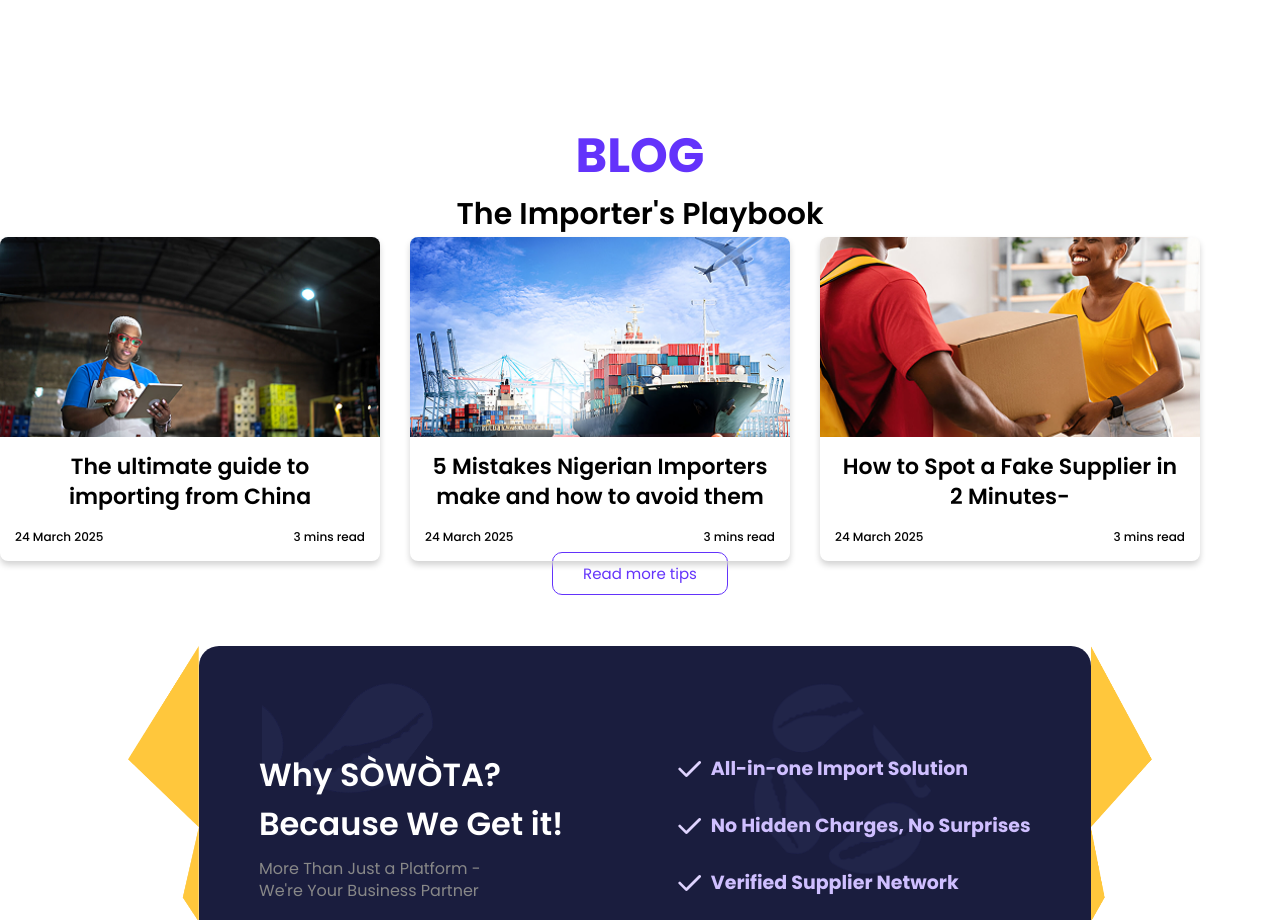
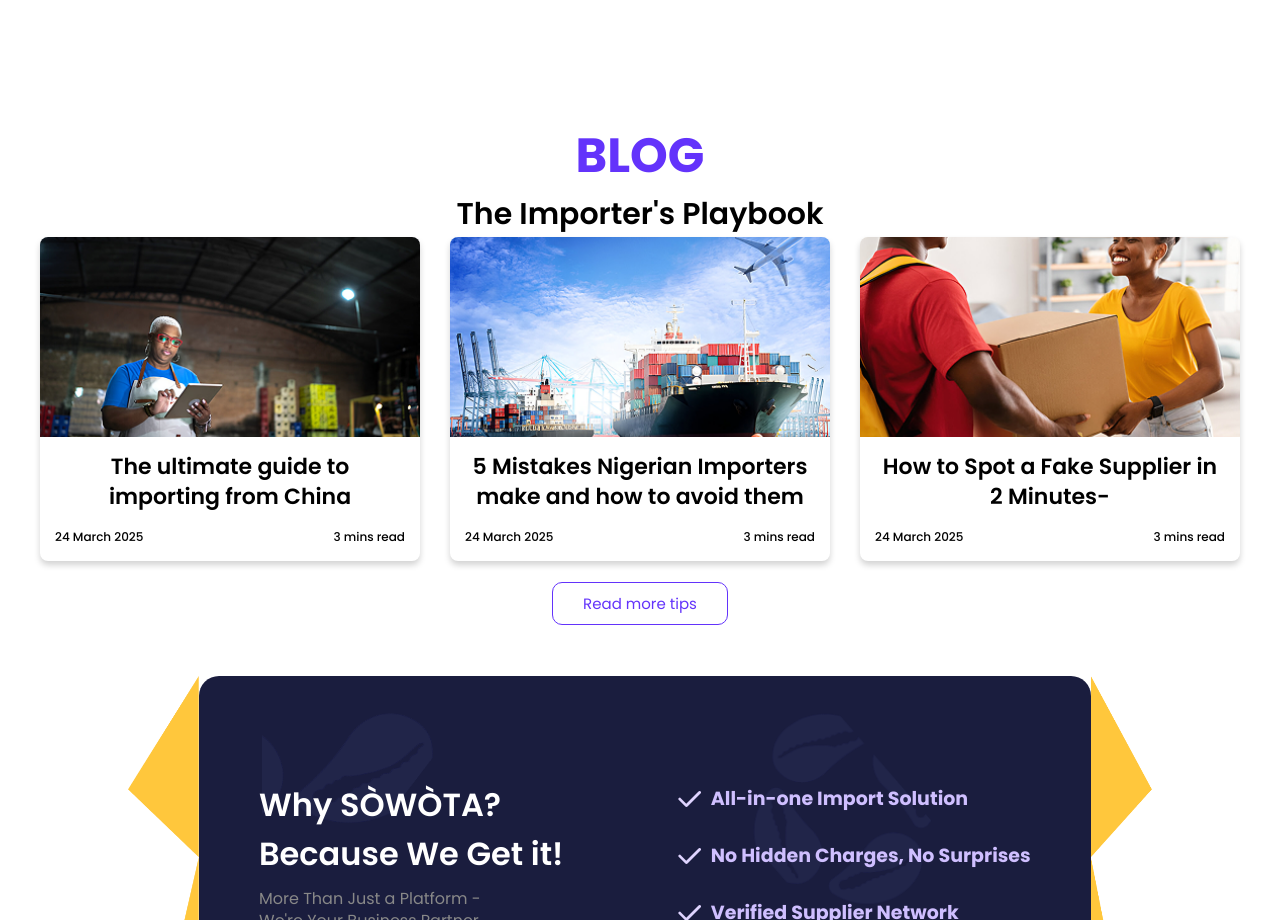
Before and after one commit to Awoniyi-Semilore/Sowota-Clone, a React (Vite) app: page / in a window 1280 px wide. Shown: the part 3437-4357 px from the top of the page. Built offline with nearby package versions, Linux system fonts and the light colour scheme.

Commit message:
chnages to blog section

```diff
--- a/src/component/Blog/Blog.css
+++ b/src/component/Blog/Blog.css
@@ -1,4 +1,8 @@
 .blog {
+    display: flex;
+    flex-direction: column;
+    justify-content:center ;
+    align-items: center;
     text-align: center;
     padding-bottom: 60px;
     width: 100%;
@@ -102,6 +106,10 @@
   transition: opacity 0.8s ease, transform 0.8s ease;
 }
 
+.blog-link{
+    margin-top: 30px;
+}
+
 .pop-up.visible {
   opacity: 1;
   transform: translateY(0);
```
